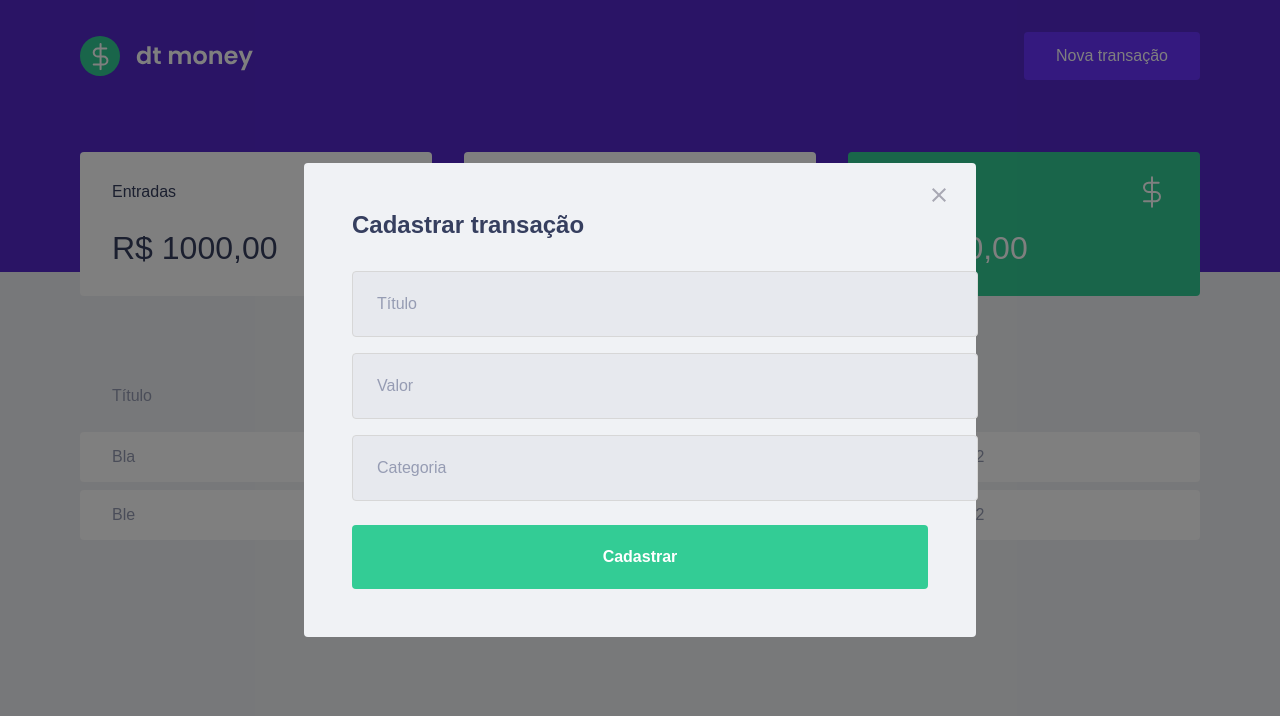
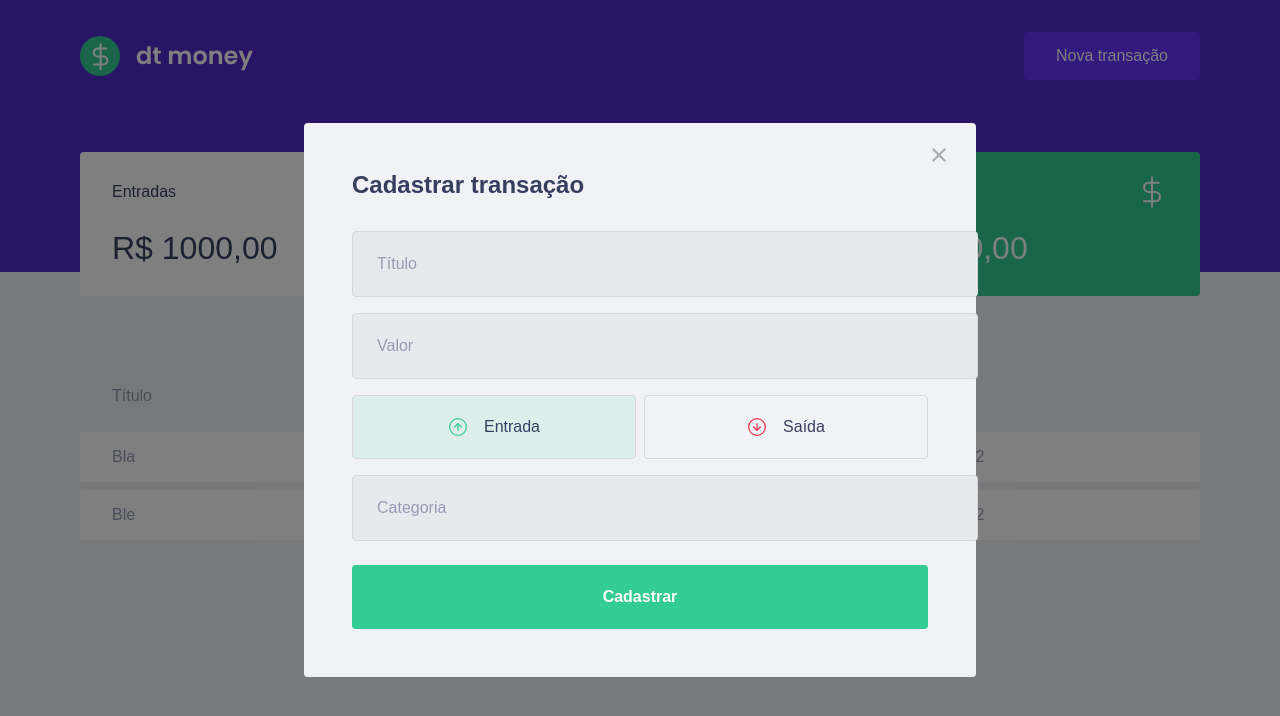
Before and after one commit to debsmalheiro/dtmoney, a React (Create React App) app: page / in a window 1280 px wide. Both pictures are taken after a click on the button "Nova transação". Shown: the top 716 px of the page. Built offline with nearby package versions, Linux system fonts and the light colour scheme; no server answers; the HTML template or start-up script is replaced by a standard one; what miragejs would draw is missing.

Commit message:
feat: form do modal

```diff
--- a/package.json
+++ b/package.json
@@ -6,6 +6,7 @@
     "@types/react-modal": "^3.13.1",
     "axios": "^0.27.2",
     "miragejs": "^0.1.44",
+    "polished": "^4.2.2",
     "react": "^18.1.0",
     "react-dom": "^18.1.0",
     "react-modal": "^3.15.1",
--- a/src/components/NewTransactionModal/index.tsx
+++ b/src/components/NewTransactionModal/index.tsx
@@ -1,8 +1,12 @@
+import { useState } from "react";
+
 import Modal from "react-modal";
 
 import closeImg from "../../assets/close.svg";
+import incomeImg from "../../assets/income.svg";
+import outcomeImg from "../../assets/outcome.svg";
 
-import { Container } from "./styles";
+import { Container, TransactionTypeContainer, RadioBox } from "./styles";
 
 interface NewTransactionModalProps {
   isOpen: boolean;
@@ -13,6 +17,7 @@
   isOpen,
   onRequestClose,
 }: NewTransactionModalProps) {
+  const [type, setType] = useState("deposit");
   return (
     <Modal
       isOpen={isOpen}
@@ -31,6 +36,30 @@
         <h2>Cadastrar transação</h2>
         <input type="text" placeholder="Título" />
         <input type="number" placeholder="Valor" />
+        <TransactionTypeContainer>
+          <RadioBox
+            type="button"
+            isActive={type === "deposit"}
+            activeColor="green"
+            onClick={() => {
+              setType("deposit");
+            }}
+          >
+            <img src={incomeImg} alt="Entrada" />
+            <span>Entrada</span>
+          </RadioBox>
+          <RadioBox
+            type="button"
+            isActive={type === "withdraw"}
+            activeColor="red"
+            onClick={() => {
+              setType("withdraw");
+            }}
+          >
+            <img src={outcomeImg} alt="Saída" />
+            <span>Saída</span>
+          </RadioBox>
+        </TransactionTypeContainer>
         <input type="number" placeholder="Categoria" />
         <button type="submit">Cadastrar</button>
       </Container>
--- a/src/components/NewTransactionModal/styles.ts
+++ b/src/components/NewTransactionModal/styles.ts
@@ -1,4 +1,15 @@
 import styled from "styled-components";
+import { darken, transparentize } from "polished";
+
+interface RadioBoxProps {
+  isActive: boolean;
+  activeColor: "green" | "red";
+}
+
+const colors = {
+  green: "#33CC95",
+  red: "#E52E4D",
+};
 
 export const Container = styled.form`
   h2 {
@@ -44,7 +55,45 @@
     transition: filter 0.2s;
 
     &:hover {
-        filter: brightness(0.9);
+      filter: brightness(0.9);
     }
   }
 `;
+
+export const TransactionTypeContainer = styled.div`
+  margin: 1rem 0;
+  display: grid;
+  grid-template-columns: 1fr 1fr;
+  gap: 0.5rem;
+`;
+
+export const RadioBox = styled.button<RadioBoxProps>`
+  height: 4rem;
+  border: 1px solid #d7d7d7;
+  border-radius: 0.25rem;
+  background: ${(props) =>
+    props.isActive
+      ? transparentize(0.9, colors[props.activeColor])
+      : "transparent"};
+  display: flex;
+  align-items: center;
+  justify-content: center;
+
+  transition: border-color 0.2s;
+
+  &:hover {
+    border-color: ${darken(0.1, "#d7d7d7")};
+  }
+
+  img {
+    width: 20px;
+    height: 20px;
+  }
+
+  span {
+    display: inline-block;
+    margin-left: 1rem;
+    font-size: 1rem;
+    color: var(--text-title);
+  }
+`;
--- a/src/styles/global.ts
+++ b/src/styles/global.ts
@@ -71,7 +71,7 @@
         background: var(--background);
         padding: 3rem;
         position: relative;
-        border-radius: 0.25rem;
+        border-radius: 0.24rem;
     }
 
     .react-modal-close {
```
Also changed, not shown: 1 other file (tests, documents, lock files or other folders).
